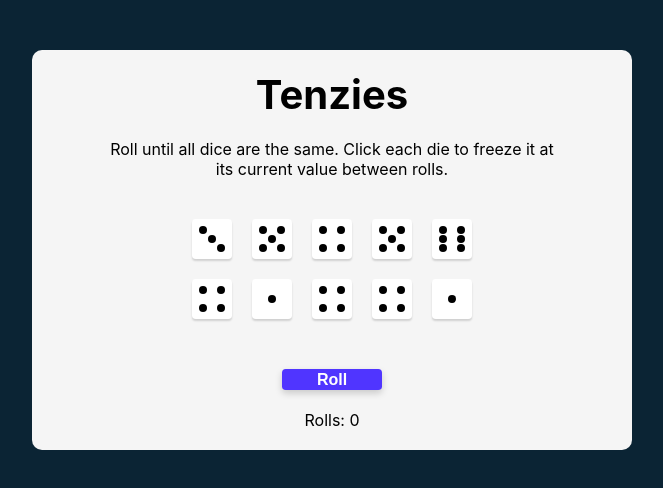
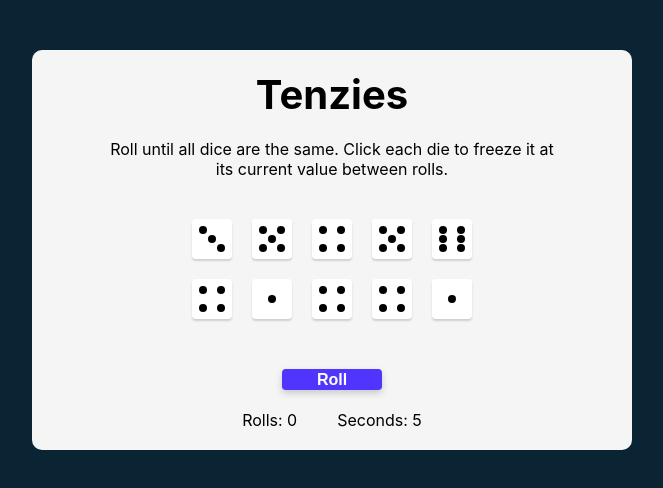
Before and after one commit to rfveds/tenzis-react, a React (Create React App) app: page / in a window 1280 px wide. Shown: the top 488 px of the page, without its empty margins (308-971 px from the left). Built offline with nearby package versions, Linux system fonts and the light colour scheme; the HTML template or start-up script is replaced by a standard one.

Commit message:
tracking time

```diff
--- a/src/App.css
+++ b/src/App.css
@@ -67,3 +67,10 @@ main {
   text-align: center;
   max-width: 50ch;
 }
+
+.info {
+  display: flex;
+  justify-content: space-between;
+  flex-direction: row;
+  gap: 40px;
+}
--- a/src/App.js
+++ b/src/App.js
@@ -9,6 +9,19 @@ function App() {
   const [rolls, setRolls] = React.useState(0)
   const [dice, setDice] = React.useState(allNewDice)
   const [tenzies, setTenzies] = React.useState(false)
+  const [seconds, setSeconds] = React.useState(0)
+
+  React.useEffect(() => {
+    let intervalId
+    if (!tenzies) {
+      intervalId = setInterval(() => {
+        setSeconds(seconds => seconds + 1);
+      }, 1000);
+    }
+    return () => {
+      clearInterval(intervalId);
+    };
+  }, [!tenzies]);
 
   React.useEffect(() => {
     const allHeld = dice.every(die => die.isHeld)
@@ -37,10 +50,11 @@ function App() {
     }
   }
   function rollDice() {
-    if(tenzies){
+    if (tenzies) {
       setDice(allNewDice)
       setTenzies(false)
       setRolls(0)
+      setSeconds(0)
     }
     setRolls(i => i + 1)
     setDice(oldDice => oldDice.map((die) => {
@@ -68,7 +82,7 @@ function App() {
 
   return (
     <main>
-      { tenzies && (<Confetti />)}
+      {tenzies && (<Confetti />)}
       <h1 className="title">Tenzies</h1>
       <p className="instructions">Roll until all dice are the same. Click each die to freeze it at its current value between rolls.</p>
       <div className="dice-container">
@@ -77,7 +91,10 @@ function App() {
       <button className="roll-dice" onClick={rollDice}>
         {tenzies ? "New Game" : "Roll"}
       </button>
-      <p>Rolls: {rolls}</p>
+      <div className='info'>
+        <p>Rolls: {rolls}</p>
+        <p>Seconds: {seconds}</p>
+      </div>
     </main>
   );
 }
--- a/src/Die.js
+++ b/src/Die.js
@@ -7,17 +7,17 @@ function Die(props) {
     backgroundColor: props.isHeld ? "#59E391" : "white"
   }
 
-  const a = []
+  const cube = []
 
-  for(let i = 1; i <= props.number; i++){
-    a.push(
-      <div class={`dot die${props.number}--${i}`}></div>
+  for (let i = 1; i <= props.number; i++) {
+    cube.push(
+      <div key={i} className={`dot die${props.number}--${i}`}></div>
     )
   }
 
   return (
     <div className="die" style={styles} onClick={props.holdDice}>
-      {a}
+      {cube}
     </div >
   );
 }
```
